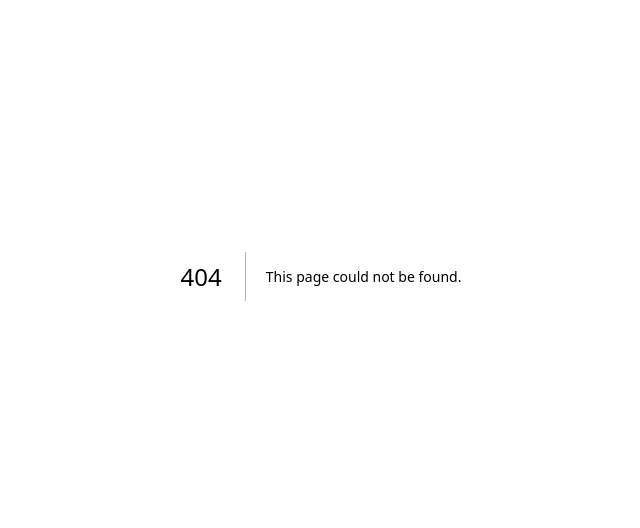
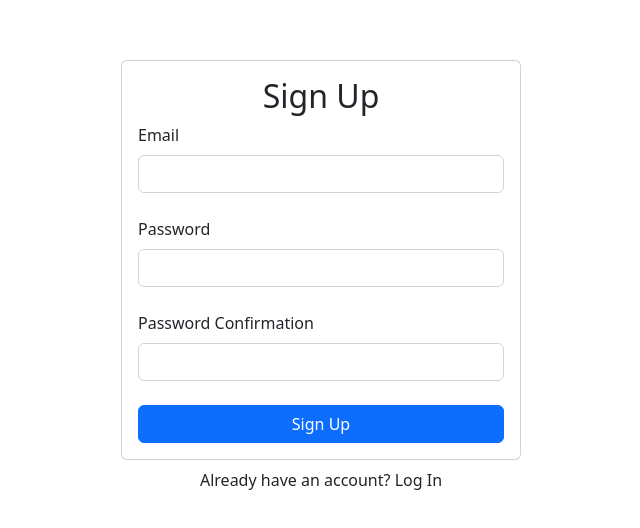
Before and after one commit to JothishJJ/Auth-Page, a Next.js app: page /Signup in a window 1280 px wide. Before the commit this address had no page. Shown: the part 124-652 px from the top of the page, without its empty margins (319-959 px from the left). Built offline with nearby package versions, Linux system fonts and the light colour scheme.

Commit message:
Styled the Sign up page

```diff
--- /dev/null
+++ b/pages/Signup.js
@@ -0,0 +1,57 @@
+import { Form, Button, Card, Container } from "react-bootstrap";
+
+import Head from "next/head";
+import { useRef } from "react";
+
+export default function Signup() {
+  const emailRef = useRef();
+  const passwordRef = useRef();
+  const passwordConfirmRef = useRef();
+
+  return (
+    <>
+      <Head>
+        <title>Sign Up</title>
+      </Head>
+      <Container
+        className="d-flex align-items-center justify-content-center"
+        style={{ minHeight: "100vh" }}
+      >
+        <div className="w-100" style={{ maxWidth: "400px" }}>
+          <Card>
+            <Card.Body>
+              <h2 className="text-center md-4">Sign Up</h2>
+              <Form>
+                <Form.Group id="email">
+                  <Form.Label>Email</Form.Label>
+                  <Form.Control type="email" ref={emailRef} required />
+                </Form.Group>
+                <br />
+                <Form.Group id="password">
+                  <Form.Label>Password</Form.Label>
+                  <Form.Control type="password" ref={passwordRef} required />
+                </Form.Group>
+                <br />
+                <Form.Group id="password-confirm">
+                  <Form.Label>Password Confirmation</Form.Label>
+                  <Form.Control
+                    type="password"
+                    ref={passwordConfirmRef}
+                    required
+                  />
+                </Form.Group>
+                <br />
+                <Button type="submit" className="w-100">
+                  Sign Up
+                </Button>
+              </Form>
+            </Card.Body>
+          </Card>
+          <div className="w-100 text-center mt-2">
+            Already have an account? Log In
+          </div>
+        </div>
+      </Container>
+    </>
+  );
+}
--- a/styles/globals.css
+++ b/styles/globals.css
@@ -2,7 +2,3 @@
   color: black;
   text-decoration: none;
 }
-
-* {
-  box-sizing: border-box;
-}
```
Also changed, not shown: pages/_app.js (+4 -3 lines).
